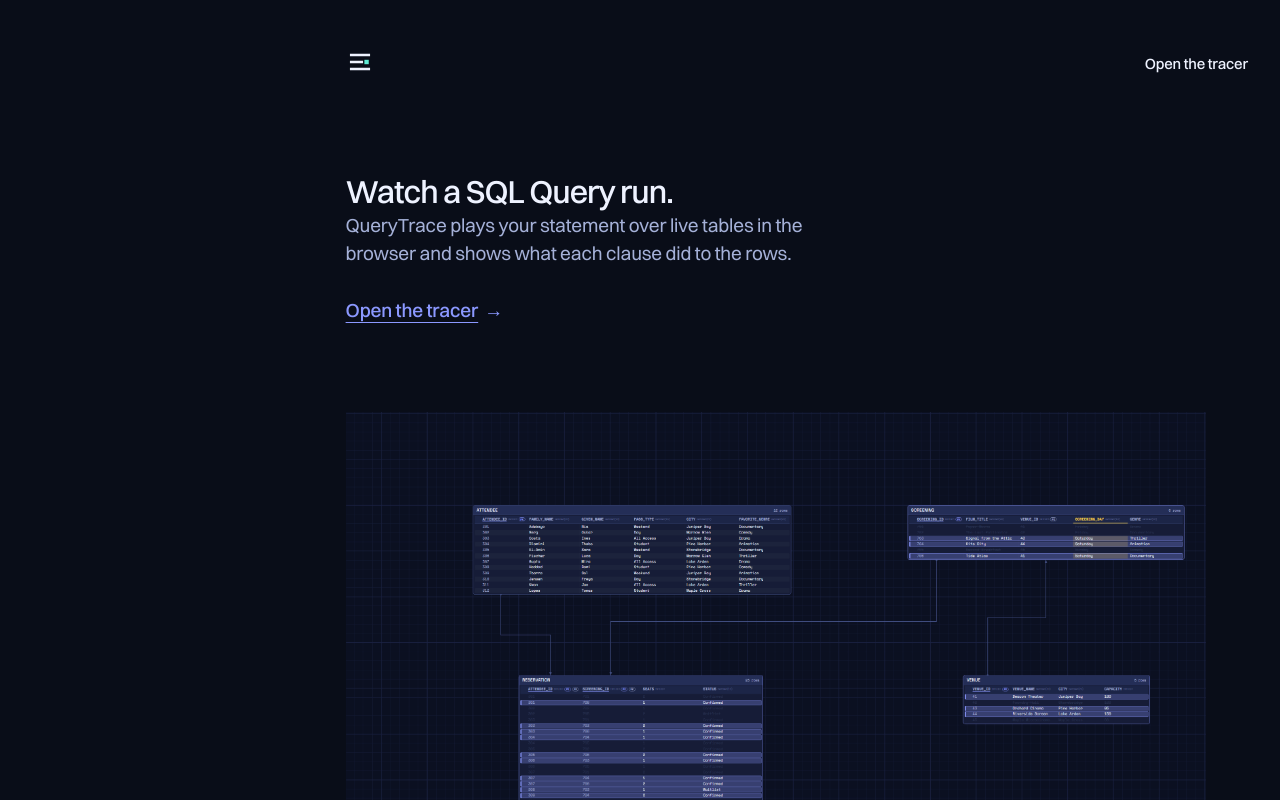
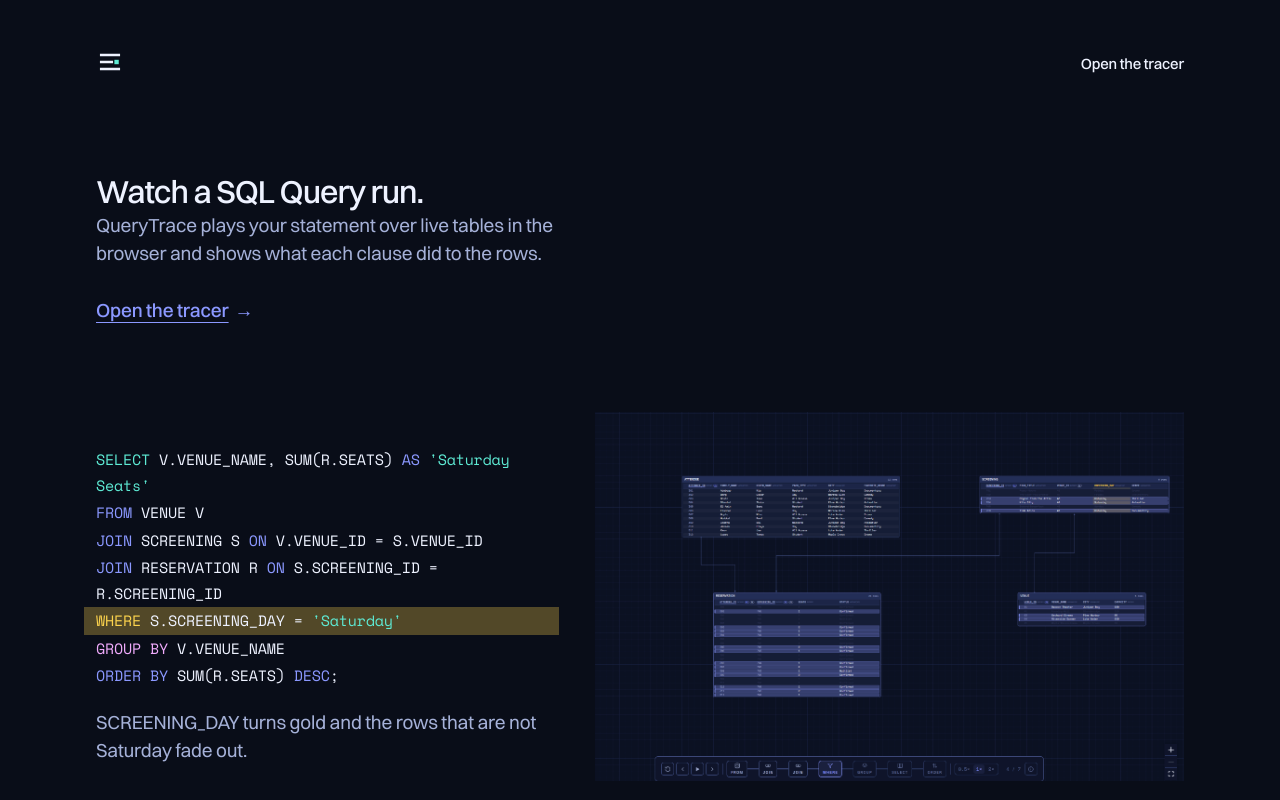
Before and after one commit to twbdavis/querytrace, a Next.js app: page / in a window 1280 px wide. Shown: the top 800 px of the page. Built offline with nearby package versions, Linux system fonts and the light colour scheme.

Commit message:
Final Release 2

```diff
--- a/app/page.tsx
+++ b/app/page.tsx
@@ -95,7 +95,7 @@
                 <Reveal key={state.word} className={s.state} delay={i * 60}>
                   <span className={s.stateWord}>{state.word}</span>
                   <div className={s.statePic}>
-                    <Image src={state.src} alt={state.alt} sizes="(min-width: 1024px) 520px, 100vw" />
+                    <Image src={state.src} alt={state.alt} unoptimized sizes="(min-width: 1024px) 520px, 100vw" />
                   </div>
                 </Reveal>
               ))}
@@ -143,6 +143,7 @@
             <Reveal className={`${s.picture} ${s.col}`} delay={80}>
               <Image
                 src={schemaCrop}
+                unoptimized
                 alt="The schema dialog: five preloaded databases and a text area for your own CREATE TABLE statements."
                 sizes="(min-width: 1024px) 520px, 100vw"
               />
--- a/components/landing/Hero.tsx
+++ b/components/landing/Hero.tsx
@@ -82,7 +82,7 @@
 
 /**
  * The demonstration under the headline: real frames of lesson 15, one per
- * stage, crossfading slowly. The query beneath is the control; pressing a
+ * stage, crossfading slowly. The query is the control; pressing a
  * clause shows that stage and stops the drift. The first frame and the
  * static query render without script.
  */
@@ -107,31 +107,8 @@
   };
 
   return (
-    <>
-      <Link
-        href="/trace"
-        aria-label="Open the tracer"
-        className={`${s.frame} ${s.wide}`}
-        data-rise
-        style={{ '--i': 3 } as CSSProperties}
-        onMouseEnter={() => setHeld(true)}
-        onMouseLeave={() => setHeld(false)}
-      >
-        {FRAMES.map((frame, i) => (
-          <Image
-            key={frame.key}
-            src={frame.src}
-            alt={i === index ? frame.alt : ''}
-            fill
-            preload={i === 0}
-            sizes="(min-width: 1024px) 860px, 100vw"
-            className={`${s.frameImg} ${i === index ? s.frameOn : ''}`}
-            aria-hidden={i !== index}
-          />
-        ))}
-      </Link>
-
-      <div className={s.col} data-ui data-rise style={{ '--i': 4 } as CSSProperties}>
+    <div className={s.demo}>
+      <div className={s.demoQuery} data-ui data-rise style={{ '--i': 3 } as CSSProperties}>
         <pre className={s.sql}>
           <code>
             <span className={s.line}>
@@ -164,6 +141,30 @@
           {FRAMES[index].caption}
         </p>
       </div>
-    </>
+
+      <Link
+        href="/trace"
+        aria-label="Open the tracer"
+        className={s.frame}
+        data-rise
+        style={{ '--i': 4 } as CSSProperties}
+        onMouseEnter={() => setHeld(true)}
+        onMouseLeave={() => setHeld(false)}
+      >
+        {FRAMES.map((frame, i) => (
+          <Image
+            key={frame.key}
+            src={frame.src}
+            alt={i === index ? frame.alt : ''}
+            fill
+            unoptimized
+            preload={i === 0}
+            sizes="(min-width: 1440px) 680px, (min-width: 1024px) calc((100vw - 240px) * 17 / 30), calc(100vw - 48px)"
+            className={`${s.frameImg} ${i === index ? s.frameOn : ''}`}
+            aria-hidden={i !== index}
+          />
+        ))}
+      </Link>
+    </div>
   );
 }
--- a/components/landing/landing.module.css
+++ b/components/landing/landing.module.css
@@ -1,5 +1,5 @@
-/* QueryTrace landing: "the quiet instrument". One narrow column hung on a
-   single left edge, small exact demonstrations, and composed emptiness.
+/* QueryTrace landing: "the quiet instrument". One narrow column within
+   balanced page margins, small exact demonstrations, and composed emptiness.
    Square corners, no rules, no shadows, no gradients. Tokens from globals.css. */
 
 .page {
@@ -17,10 +17,9 @@
   --tint-where: #524828;
   --tint-group: #4e3c5d;
 
-  /* The one alignment: 27% in from the left on desktop, the margin on phones. */
+  /* One-inch desktop gutters, with comfortable smaller margins on phones. */
   --edge: 24px;
   --col: 100%;
-  --wide: 100%;
 
   --step-small: clamp(0.875rem, 0.85rem + 0.1vw, 0.9375rem);
   --step-body: clamp(1.0625rem, 1rem + 0.25vw, 1.1875rem);
@@ -69,13 +68,8 @@
   max-width: 100%;
 }
 
-.wide {
-  width: var(--wide);
-  max-width: 100%;
-}
-
 .inner {
-  margin-left: var(--edge);
+  margin-left: 0;
 }
 
 /* ------------------------------------------------------------- top */
@@ -186,10 +180,20 @@
 .quietLink:hover { text-decoration-color: currentColor; }
 
 /* The demonstration: real frames of the tracer, crossfading slowly. */
+.demo {
+  display: grid;
+  gap: 24px;
+  max-width: 1248px;
+  margin-top: 88px;
+}
+
+.demoQuery { min-width: 0; }
+
 .frame {
   position: relative;
   display: block;
-  margin-top: 88px;
+  min-width: 0;
+  width: 100%;
   aspect-ratio: 16 / 10;
   overflow: hidden;
   background: var(--surface);
@@ -210,7 +214,7 @@
 
 /* The real query, one line per clause. Code is where monospace belongs. */
 .sql {
-  margin: 24px 0 0;
+  margin: 0;
   padding: 18px 0;
   font-family: var(--font-data), ui-monospace, monospace;
   font-size: 15px;
@@ -453,11 +457,9 @@
 
 @media (min-width: 1024px) {
   .page {
-    --edge: 27vw;
+    --edge: 96px;
     --col: 520px;
-    --wide: min(860px, 70vw - 24px);
     --label: 200px;
-    padding: 0 24px 0 0;
   }
 
   .top {
@@ -465,25 +467,19 @@
     padding-right: 0;
   }
 
-  .top .inner { margin-left: var(--edge); }
-
-  .topLink { margin-right: 8px; }
-
-  .hero .inner,
-  .section .inner,
-  .close .inner,
-  .foot .inner {
-    margin-left: var(--edge);
-  }
-
   .button { display: none; }
   .textLink { display: inline-flex; }
+
+  .demo {
+    grid-template-columns: minmax(0, 13fr) minmax(0, 17fr);
+    align-items: center;
+    column-gap: 48px;
+  }
 
   .state {
     grid-template-columns: var(--label) var(--col);
     column-gap: 32px;
     row-gap: 10px;
-    margin-left: calc(var(--label) * -1 - 32px);
   }
 
   .stateWord {
@@ -503,7 +499,7 @@
     grid-template-columns: 1fr auto 1fr;
     align-items: baseline;
     gap: 24px;
-    padding: 14svh 24px 30px;
+    padding: 14svh 0 30px;
     margin-left: 0;
   }
 
@@ -514,7 +510,7 @@
   .page { padding: 0 var(--edge); }
   .inner { margin-left: 0; }
   .hero { padding-top: 9svh; }
-  .frame { margin-top: 64px; }
+  .demo { margin-top: 64px; }
   .section { padding-top: 104px; }
   .states { gap: 48px; margin-top: 40px; }
   .state { grid-template-columns: 1fr; }
```
